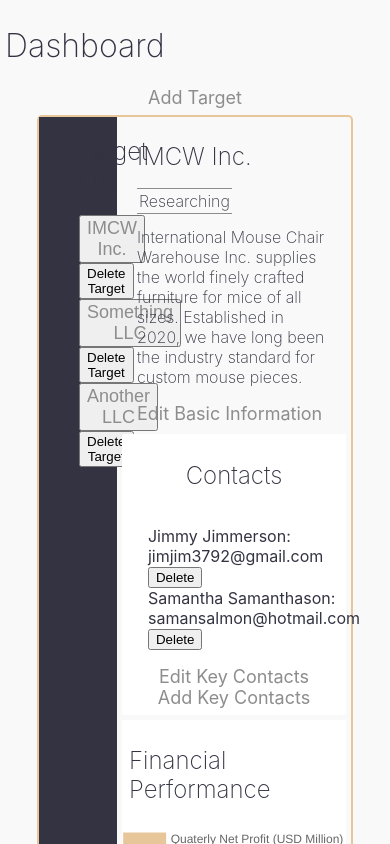
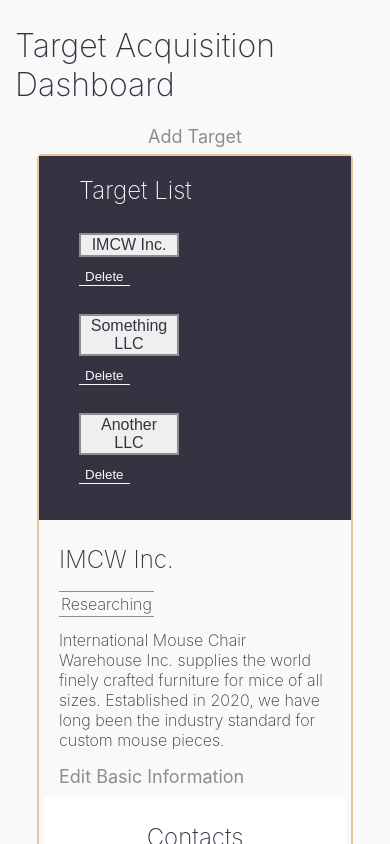
Before and after one commit to jwwharrell/acquisition-tool, a React (Create React App) app: page / in a window 390 px wide. Both pictures are taken after a click on the button "IMCW Inc.". Shown: the top 844 px of the page. Built offline with nearby package versions, Linux system fonts and the light colour scheme.

Commit message:
Flex-boxed for mobile

```diff
--- a/src/App.scss
+++ b/src/App.scss
@@ -15,6 +15,9 @@ h1, h2, .statusMark, p {
     font-weight: 200;
 }
 
+h1 {
+    margin-left: 10px;
+}
 
 input[type=text] {
     width: 300px;
@@ -51,7 +54,7 @@ select {
     padding: 12px 20px;
     border: none;
     border-radius: 4px;
-    background-color: #f1f1f1;
+    background-color: $cardBackground;
 }
 
 input[type=submit] {
@@ -59,16 +62,15 @@ input[type=submit] {
     padding: 12px 20px;
     margin: 8px 0;
     box-sizing: border-box;
-    border: 2px solid #5F87B3;
-    color: #2C4866;
+    border: 2px solid $secondary;
+    color: $primary;
     font-size: inherit;
     -webkit-transition: color 1s;
     -webkit-transition: background-color 1s;
 }
 
 input[type=submit]:hover {
-    background-color: #B3945F;
-    color: #A1CEFF;
+    background-color: $accent;
     -webkit-transition: color 1s;
     -webkit-transition: background-color 1s;
 
@@ -85,6 +87,37 @@ input[type=submit]:hover {
     cursor: pointer;
     color: $accent;
     -webkit-transition: color 1s;
+}
+
+.listBtn {
+    width: 100px;
+    margin: 8px 0;
+    box-sizing: border-box;
+    border: 2px solid $secondary;
+    color: $primary;
+    font-size: inherit;
+    -webkit-transition: background-color 1s;
+}
+
+.listBtn:hover {
+    background-color: $accent;
+    -webkit-transition: background-color 1s;
+}
+
+.deleteBtn {
+    border: none;
+    background-color: $primary;
+    color: $background;
+    border-bottom: 1px solid $background;
+
+}
+
+.deleteBtnAlt {
+    border: none;
+    background-color: $background;
+    color: $primary;
+    border-bottom: 1px solid $primary;
+
 }
 
 .statusMark {
@@ -117,6 +150,10 @@ input[type=submit]:hover {
     width: 20vw;
     background-color: $primary;
 
+    h2 {
+        color: $background;
+    }
+
     li {
         list-style: none;
     }
@@ -141,7 +178,7 @@ input[type=submit]:hover {
     padding: 7px;
     border-radius: 2px;
 
-    .card--form {
+    form {
         display: flex;
         flex-direction: column;
         border-radius: 2px;
@@ -156,7 +193,27 @@ input[type=submit]:hover {
     }
 }
 
-// @media (min-width: 640px) {
+.editForm {
+    display: flex;
+    flex-direction: column;
+}
 
+.bold {
+    font-weight: 500;
+}
 
-// }
+@media (max-width: 800px) {
+    .dashboard--body {
+        flex-direction: column;
+    }
+
+    .targetList {
+        width: 80vw;
+        flex-direction: row;
+    }
+
+    .company {
+        width: 80vw;
+
+    }
+}
--- a/src/components/Dashboard.js
+++ b/src/components/Dashboard.js
@@ -135,7 +135,7 @@ export default class Dashboard extends Component {
     render() {
         return (
             <div>
-                <h1>Dashboard</h1>
+                <h1>Target Acquisition Dashboard</h1>
                 <div className='dashboard'>
                     <AddTarget
                         onSubmit={this.onAddTarget}
--- a/src/components/cards/ContactList.js
+++ b/src/components/cards/ContactList.js
@@ -46,15 +46,17 @@ export default class ContactList extends Component {
                     {this.props.targetInfo.contacts.map((contact, index) => {
                         return (
                             <li key={'contact' + index.toString()}>
-                                {contact.contactName}: {contact.contactEmail}
-
+                                <span className='bold'>{contact.contactName}:</span> {contact.contactEmail}
+                                <br />
                                 <button
+                                    className='deleteBtnAlt'
                                     onClick={this.onDeleteContact}
                                     value={contact.id}
                                 >
                                     Delete
                                 </button>
-
+                                <br />
+                                <br />
                             </li>
                         )
                     })}
--- a/src/components/cards/TargetList.js
+++ b/src/components/cards/TargetList.js
@@ -19,18 +19,22 @@ export default class TargetList extends Component {
                     {this.props.listOfTargets.map((target, index) => {
                         return (
                             <li key={'targetList' + index.toString()}>
-                                <button className='defaultBtn'
+                                <button className='listBtn'
                                     value={target.id}
                                     onClick={this.onTargetSelect}
                                 >
                                     {target.name}
                                 </button>
+                                <br />
                                 <button
+                                    className='deleteBtn'
                                     value={target.id}
                                     onClick={this.onTargetDelete}
                                 >
-                                    Delete Target
+                                    Delete
                             </button>
+                            <br />
+                            <br />
                             </li>
                         )
                     })}
--- a/src/components/forms/EditTarget.js
+++ b/src/components/forms/EditTarget.js
@@ -41,7 +41,7 @@ export default class EditTarget extends Component {
     render() {
         return (
             <form
-                className='card--form'
+                className='editForm'
                 onSubmit={this.editTarget}
             >
                 <input
```
